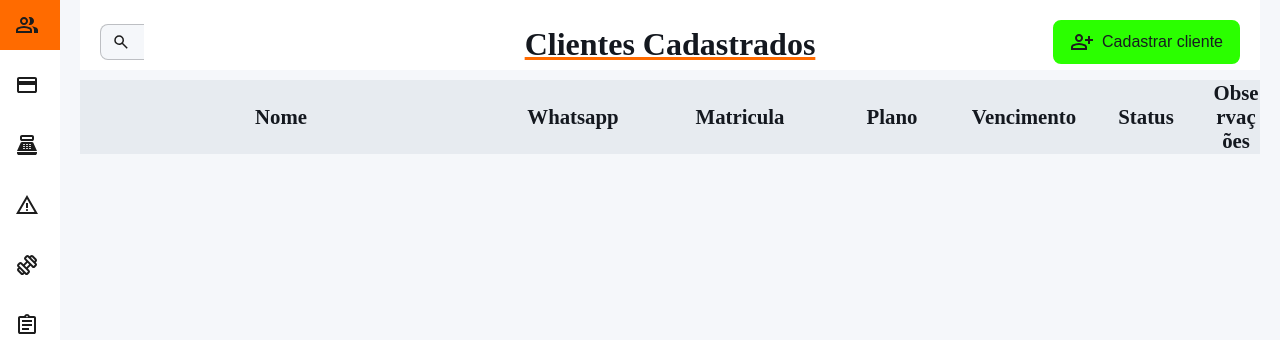
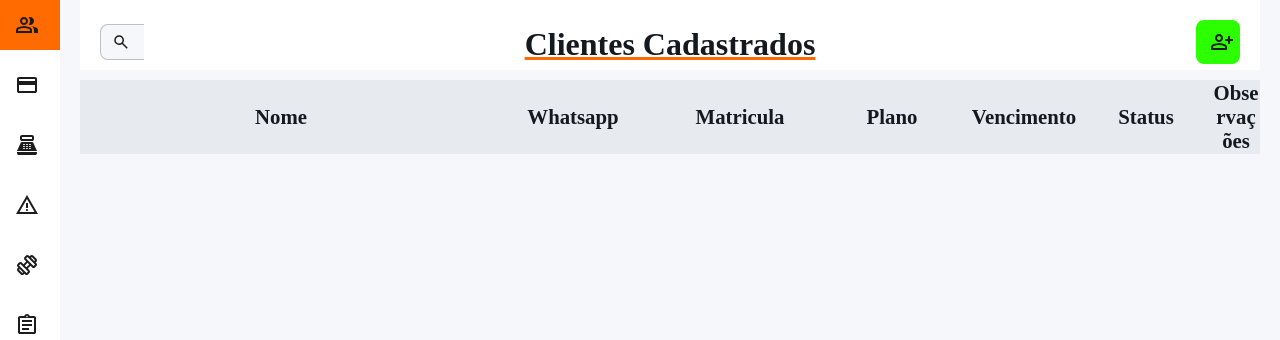
Before and after one commit to iBahiaaaa/SistemaDeCadastroDeClientes, a Flask app: page / in a window 1280 px wide. Shown: the part 80-420 px from the top of the page. Run offline with Flask 3, Linux system fonts and the light colour scheme; data that the repository does not hold is empty.

Commit message:
Botão cadastrar recolhe e expande no hover

```diff
--- a/frontend/static/css/clientes.css
+++ b/frontend/static/css/clientes.css
@@ -350,21 +350,36 @@ td#nomeCliente {
     color: #171b20;
     border: 2px solid #2bff00;
     border-radius: 8px;
-    padding: 8px 15px;
+    padding: 8px 12px;
     background: #2bff00;
     font-size: 1em;
     cursor: pointer;
-    transition: background-color 0.2s, transform 0.2s;
+    width: 44px;
+    overflow: hidden;
+    white-space: nowrap;
+    transition: width 0.25s ease, background-color 0.2s, transform 0.2s, border-color 0.2s;
 }
 
-#botaoCadastrar:hover {
+#botaoCadastrar:hover,
+#botaoCadastrar:focus-within {
     background-color: #128c7e;
     border-color: #128c7e;
+    width: 210px;
     transform: scale(1.05);
 }
 
 #botaoCadastrar img {
     filter: var(--iconeFiltro);
+}
+
+#botaoCadastrar span {
+    opacity: 0;
+    transition: opacity 0.2s ease;
+}
+
+#botaoCadastrar:hover span,
+#botaoCadastrar:focus-within span {
+    opacity: 1;
 }
 
 /* Inputs e Formulários */
```
